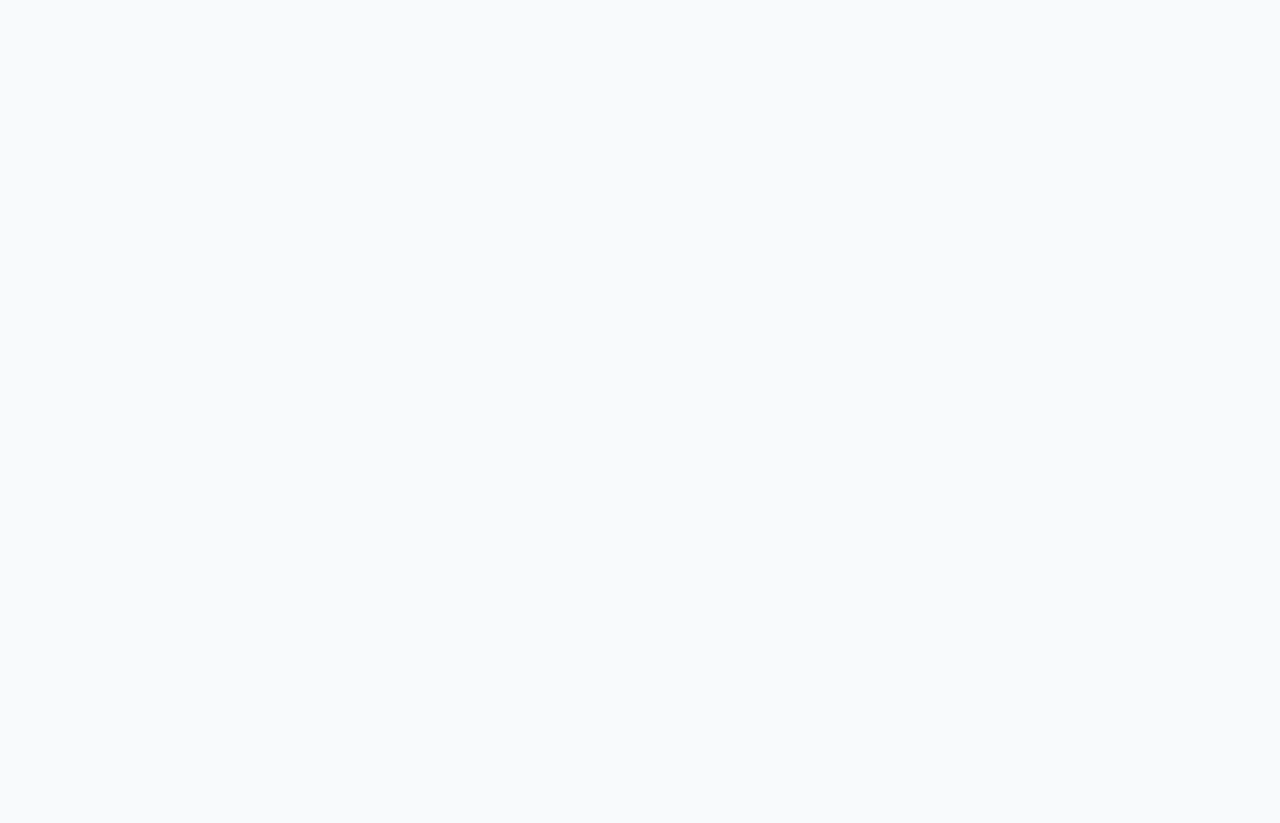
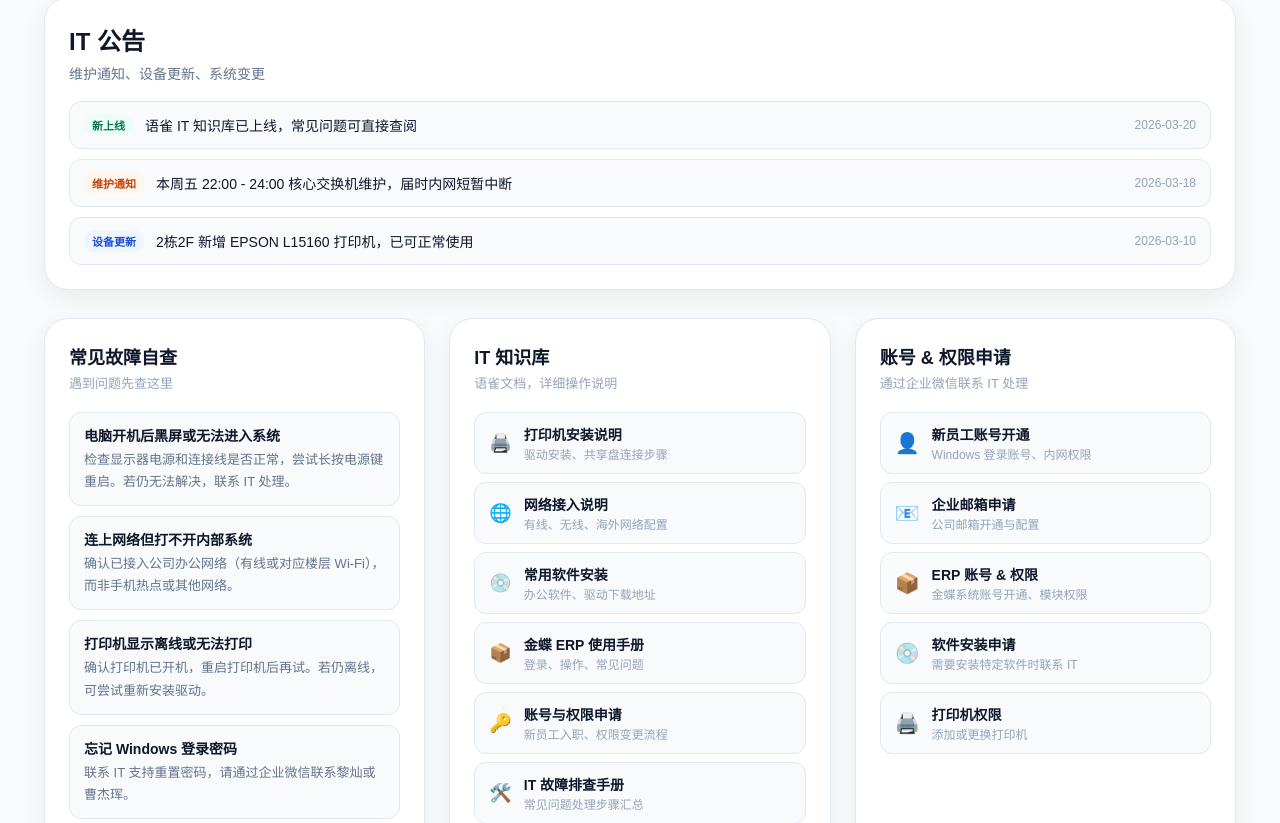
Before and after one commit to EmbraceMoxx/it-portal-vue, a Vue app: page / in a window 1280 px wide. Shown: the part 2237-3060 px from the top of the page. Before the commit the page ends 2290 px from the top, so only its background shows below. Built offline with nearby package versions, Linux system fonts and the light colour scheme.

Commit message:
加了模块

```diff
--- a/src/assets/styles/global.css
+++ b/src/assets/styles/global.css
@@ -1632,3 +1632,167 @@ button {
 .it-contact-desc strong {
   color: #78350f;
 }
+
+/* IT 公告 */
+.announce-list {
+  display: flex;
+  flex-direction: column;
+  gap: 10px;
+}
+
+.announce-item {
+  display: flex;
+  align-items: center;
+  gap: 12px;
+  padding: 12px 14px;
+  background: #f8fafc;
+  border-radius: 12px;
+  border: 1px solid #e2e8f0;
+}
+
+.announce-tag {
+  flex-shrink: 0;
+  font-size: 11px;
+  font-weight: 600;
+  padding: 3px 8px;
+  border-radius: 999px;
+}
+
+.announce-tag-blue  { background: #eff6ff; color: #1d4ed8; }
+.announce-tag-orange { background: #fff7ed; color: #c2410c; }
+.announce-tag-green { background: #ecfdf5; color: #047857; }
+
+.announce-title {
+  flex: 1;
+  font-size: 14px;
+  color: #0f172a;
+}
+
+.announce-date {
+  flex-shrink: 0;
+  font-size: 12px;
+  color: #94a3b8;
+}
+
+/* 底部三列 */
+.home-tri-grid {
+  display: grid;
+  grid-template-columns: 1fr 1fr 1fr;
+  gap: 24px;
+  margin-top: 24px;
+}
+
+@media (max-width: 1100px) {
+  .home-tri-grid {
+    grid-template-columns: 1fr 1fr;
+  }
+}
+
+@media (max-width: 640px) {
+  .home-tri-grid {
+    grid-template-columns: 1fr;
+  }
+}
+
+/* 常见故障自查 */
+.faq-simple-list {
+  display: flex;
+  flex-direction: column;
+  gap: 10px;
+}
+
+.faq-simple-item {
+  padding: 12px 14px;
+  background: #f8fafc;
+  border-radius: 12px;
+  border: 1px solid #e2e8f0;
+}
+
+.faq-simple-q {
+  font-size: 14px;
+  font-weight: 600;
+  color: #0f172a;
+  margin-bottom: 4px;
+}
+
+.faq-simple-a {
+  font-size: 13px;
+  color: #64748b;
+  line-height: 1.7;
+}
+
+/* 语雀知识库 */
+.yuque-list {
+  display: flex;
+  flex-direction: column;
+  gap: 8px;
+}
+
+.yuque-item {
+  display: flex;
+  align-items: center;
+  gap: 12px;
+  padding: 11px 14px;
+  background: #f8fafc;
+  border: 1px solid #e2e8f0;
+  border-radius: 12px;
+  text-decoration: none;
+  color: inherit;
+  transition: 0.15s ease;
+}
+
+.yuque-item:hover {
+  background: #eff6ff;
+  border-color: #bfdbfe;
+}
+
+.yuque-icon {
+  font-size: 18px;
+  flex-shrink: 0;
+}
+
+.yuque-label {
+  font-size: 14px;
+  font-weight: 600;
+  color: #0f172a;
+}
+
+.yuque-desc {
+  font-size: 12px;
+  color: #94a3b8;
+  margin-top: 1px;
+}
+
+/* 账号申请 */
+.apply-list {
+  display: flex;
+  flex-direction: column;
+  gap: 8px;
+}
+
+.apply-item {
+  display: flex;
+  align-items: center;
+  gap: 12px;
+  padding: 11px 14px;
+  background: #f8fafc;
+  border: 1px solid #e2e8f0;
+  border-radius: 12px;
+}
+
+.apply-icon {
+  font-size: 20px;
+  flex-shrink: 0;
+}
+
+.apply-label {
+  font-size: 14px;
+  font-weight: 600;
+  color: #0f172a;
+}
+
+.apply-desc {
+  font-size: 12px;
+  color: #94a3b8;
+  margin-top: 1px;
+}
--- /dev/null
+++ b/src/data/announcements.ts
@@ -0,0 +1,31 @@
+export interface Announcement {
+  id: number
+  title: string
+  date: string
+  tag: string
+  tagColor: 'blue' | 'orange' | 'green'
+}
+
+export const announcements: Announcement[] = [
+  {
+    id: 1,
+    title: '语雀 IT 知识库已上线，常见问题可直接查阅',
+    date: '2026-03-20',
+    tag: '新上线',
+    tagColor: 'green',
+  },
+  {
+    id: 2,
+    title: '本周五 22:00 - 24:00 核心交换机维护，届时内网短暂中断',
+    date: '2026-03-18',
+    tag: '维护通知',
+    tagColor: 'orange',
+  },
+  {
+    id: 3,
+    title: '2栋2F 新增 EPSON L15160 打印机，已可正常使用',
+    date: '2026-03-10',
+    tag: '设备更新',
+    tagColor: 'blue',
+  },
+]
--- /dev/null
+++ b/src/data/faq.ts
@@ -0,0 +1,31 @@
+export interface FaqItem {
+  q: string
+  a: string
+}
+
+export const faqItems: FaqItem[] = [
+  {
+    q: '电脑开机后黑屏或无法进入系统',
+    a: '检查显示器电源和连接线是否正常，尝试长按电源键重启。若仍无法解决，联系 IT 处理。',
+  },
+  {
+    q: '连上网络但打不开内部系统',
+    a: '确认已接入公司办公网络（有线或对应楼层 Wi-Fi），而非手机热点或其他网络。',
+  },
+  {
+    q: '打印机显示离线或无法打印',
+    a: '确认打印机已开机，重启打印机后再试。若仍离线，可尝试重新安装驱动。',
+  },
+  {
+    q: '忘记 Windows 登录密码',
+    a: '联系 IT 支持重置密码，请通过企业微信联系黎灿或曹杰珲。',
+  },
+  {
+    q: '电脑运行缓慢或频繁卡顿',
+    a: '检查是否有大量后台程序，重启电脑后观察。如持续卡顿，联系 IT 检查硬件状态。',
+  },
+  {
+    q: '如何申请软件安装或系统权限',
+    a: '通过企业微信联系 IT，说明所需软件或权限，由 IT 评估后协助处理。',
+  },
+]
--- a/src/views/HomeView.vue
+++ b/src/views/HomeView.vue
@@ -121,7 +121,6 @@
               </div>
             </div>
           </div>
-
         </section>
 
         <!-- 常用链接 -->
@@ -148,6 +147,133 @@
 
       </div>
 
+      <!-- IT 公告 -->
+      <section class="section-card">
+        <div class="section-head">
+          <div>
+            <h2>IT 公告</h2>
+            <div class="section-subtitle">维护通知、设备更新、系统变更</div>
+          </div>
+        </div>
+        <div class="announce-list">
+          <div v-for="item in announcements" :key="item.id" class="announce-item">
+            <span class="announce-tag" :class="`announce-tag-${item.tagColor}`">{{ item.tag }}</span>
+            <span class="announce-title">{{ item.title }}</span>
+            <span class="announce-date">{{ item.date }}</span>
+          </div>
+        </div>
+      </section>
+
+      <!-- 底部三列：故障自查 + 语雀文档 + 账号申请 -->
+      <div class="home-tri-grid">
+
+        <!-- 常见故障自查 -->
+        <section class="section-card">
+          <h2 class="bottom-card-title">常见故障自查</h2>
+          <p class="bottom-card-sub">遇到问题先查这里</p>
+          <div class="faq-simple-list">
+            <div v-for="item in faqItems" :key="item.q" class="faq-simple-item">
+              <div class="faq-simple-q">{{ item.q }}</div>
+              <div class="faq-simple-a">{{ item.a }}</div>
+            </div>
+          </div>
+        </section>
+
+        <!-- 语雀知识库 -->
+        <section class="section-card">
+          <h2 class="bottom-card-title">IT 知识库</h2>
+          <p class="bottom-card-sub">语雀文档，详细操作说明</p>
+          <div class="yuque-list">
+            <a href="https://www.yuque.com/" target="_blank" rel="noopener" class="yuque-item">
+              <span class="yuque-icon">🖨️</span>
+              <div>
+                <div class="yuque-label">打印机安装说明</div>
+                <div class="yuque-desc">驱动安装、共享盘连接步骤</div>
+              </div>
+            </a>
+            <a href="https://www.yuque.com/" target="_blank" rel="noopener" class="yuque-item">
+              <span class="yuque-icon">🌐</span>
+              <div>
+                <div class="yuque-label">网络接入说明</div>
+                <div class="yuque-desc">有线、无线、海外网络配置</div>
+              </div>
+            </a>
+            <a href="https://www.yuque.com/" target="_blank" rel="noopener" class="yuque-item">
+              <span class="yuque-icon">💿</span>
+              <div>
+                <div class="yuque-label">常用软件安装</div>
+                <div class="yuque-desc">办公软件、驱动下载地址</div>
+              </div>
+            </a>
+            <a href="https://www.yuque.com/" target="_blank" rel="noopener" class="yuque-item">
+              <span class="yuque-icon">📦</span>
+              <div>
+                <div class="yuque-label">金蝶 ERP 使用手册</div>
+                <div class="yuque-desc">登录、操作、常见问题</div>
+              </div>
+            </a>
+            <a href="https://www.yuque.com/" target="_blank" rel="noopener" class="yuque-item">
+              <span class="yuque-icon">🔑</span>
+              <div>
+                <div class="yuque-label">账号与权限申请</div>
+                <div class="yuque-desc">新员工入职、权限变更流程</div>
+              </div>
+            </a>
+            <a href="https://www.yuque.com/" target="_blank" rel="noopener" class="yuque-item">
+              <span class="yuque-icon">🛠️</span>
+              <div>
+                <div class="yuque-label">IT 故障排查手册</div>
+                <div class="yuque-desc">常见问题处理步骤汇总</div>
+              </div>
+            </a>
+          </div>
+        </section>
+
+        <!-- 账号与权限申请 -->
+        <section class="section-card">
+          <h2 class="bottom-card-title">账号 &amp; 权限申请</h2>
+          <p class="bottom-card-sub">通过企业微信联系 IT 处理</p>
+          <div class="apply-list">
+            <div class="apply-item">
+              <div class="apply-icon">👤</div>
+              <div>
+                <div class="apply-label">新员工账号开通</div>
+                <div class="apply-desc">Windows 登录账号、内网权限</div>
+              </div>
+            </div>
+            <div class="apply-item">
+              <div class="apply-icon">📧</div>
+              <div>
+                <div class="apply-label">企业邮箱申请</div>
+                <div class="apply-desc">公司邮箱开通与配置</div>
+              </div>
+            </div>
+            <div class="apply-item">
+              <div class="apply-icon">📦</div>
+              <div>
+                <div class="apply-label">ERP 账号 &amp; 权限</div>
+                <div class="apply-desc">金蝶系统账号开通、模块权限</div>
+              </div>
+            </div>
+            <div class="apply-item">
+              <div class="apply-icon">💿</div>
+              <div>
+                <div class="apply-label">软件安装申请</div>
+                <div class="apply-desc">需要安装特定软件时联系 IT</div>
+              </div>
+            </div>
+            <div class="apply-item">
+              <div class="apply-icon">🖨️</div>
+              <div>
+                <div class="apply-label">打印机权限</div>
+                <div class="apply-desc">添加或更换打印机</div>
+              </div>
+            </div>
+          </div>
+        </section>
+
+      </div>
+
     </div>
   </div>
 </template>
@@ -159,6 +285,8 @@ import PrinterCard from '../components/PrinterCard.vue'
 import { modules } from '../data/modules'
 import { printers, PRINTER_SHARE_PATH } from '../data/printers'
 import { quickLinks } from '../data/quick-links'
+import { announcements } from '../data/announcements'
+import { faqItems } from '../data/faq'
 import { useClipboard } from '../composables/useClipboard'
 
 const sharePath = PRINTER_SHARE_PATH
```
